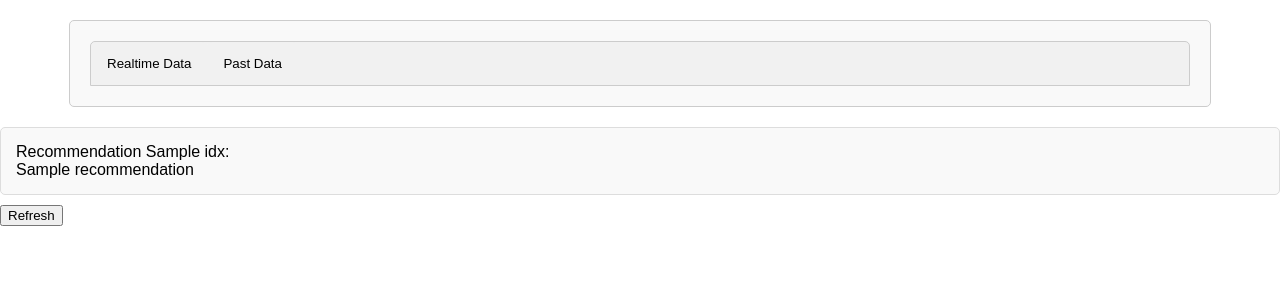
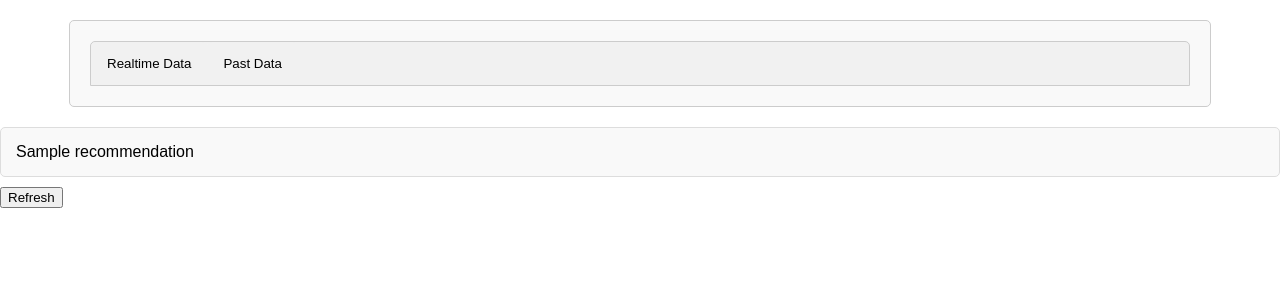
Before and after one commit to YRSiga/YRSiga.github.io, a Flask app: template templates/1.html in a window 1280 px wide. Shown: the top 300 px of the page. Run offline with Flask 3, Linux system fonts and the light colour scheme; the template is opened without the code that fills it: most values are stand-ins (such as "Sample title", 1, 10 or a date in 2020); parts of the project's set-up code (start-up, migrations or seed data) failed here and were passed over; some libraries are stand-ins or nearby versions.

Commit message:
Update 1.html

```diff
--- a/templates/1.html
+++ b/templates/1.html
@@ -199,13 +199,13 @@
         </div>
     </div>
 </div>
-<div class="recommendations">
-{% for idx, recommendation in recommendations %}
-Recommendation {{ idx }}:<br>
-{{ recommendation.replace('\n', '<br>') }}<br>
-{% endfor %}
-
-</div>
+    <div class="recommendations">
+        {% for recommendation in recommendations %}
+            <div class="recommendation">
+                {{ recommendation|safe }}
+            </div>
+        {% endfor %}
+    </div>
 <button id="refresh-button">Refresh</button>
 <script>
     document.getElementById('refresh-button').addEventListener('click', function() {
```
